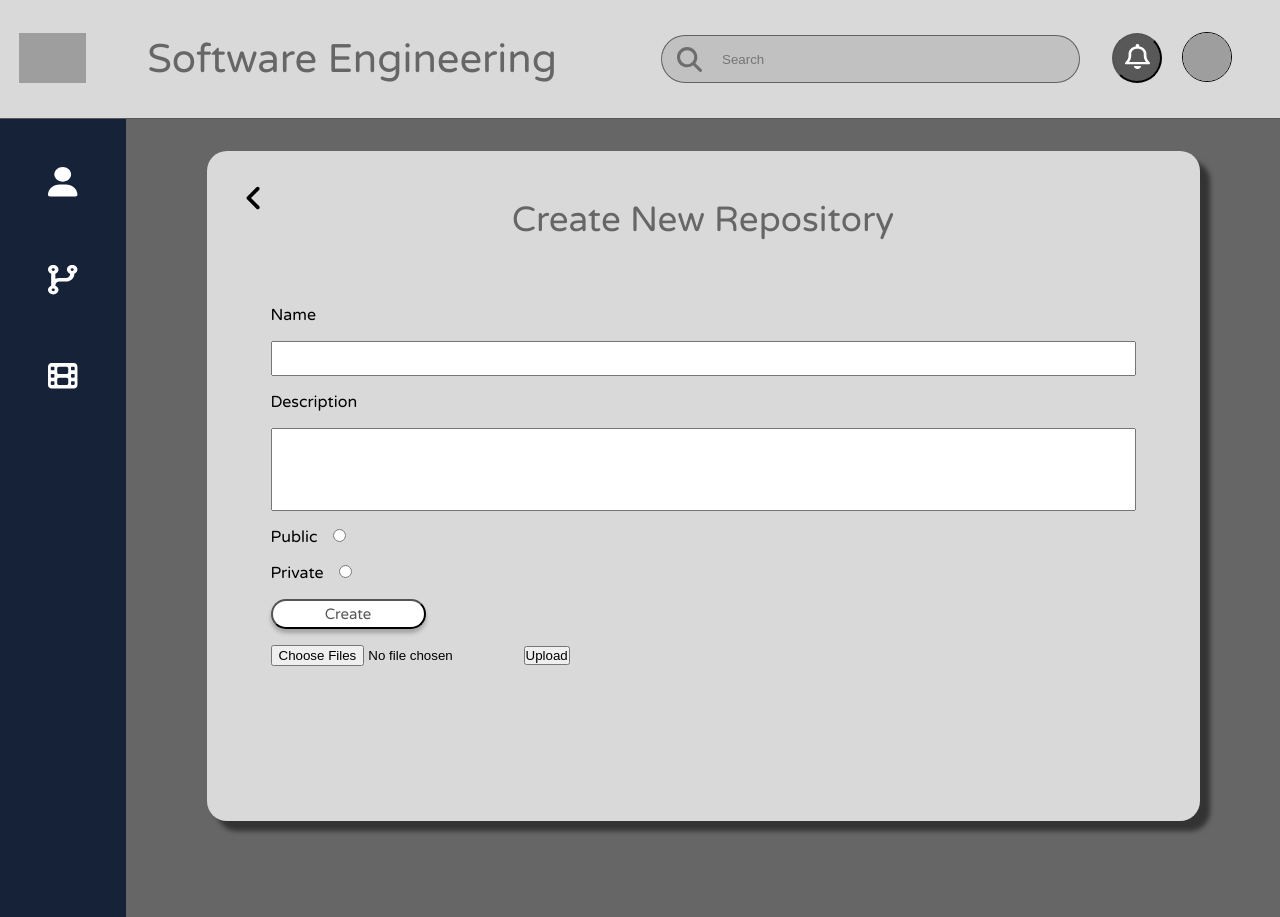
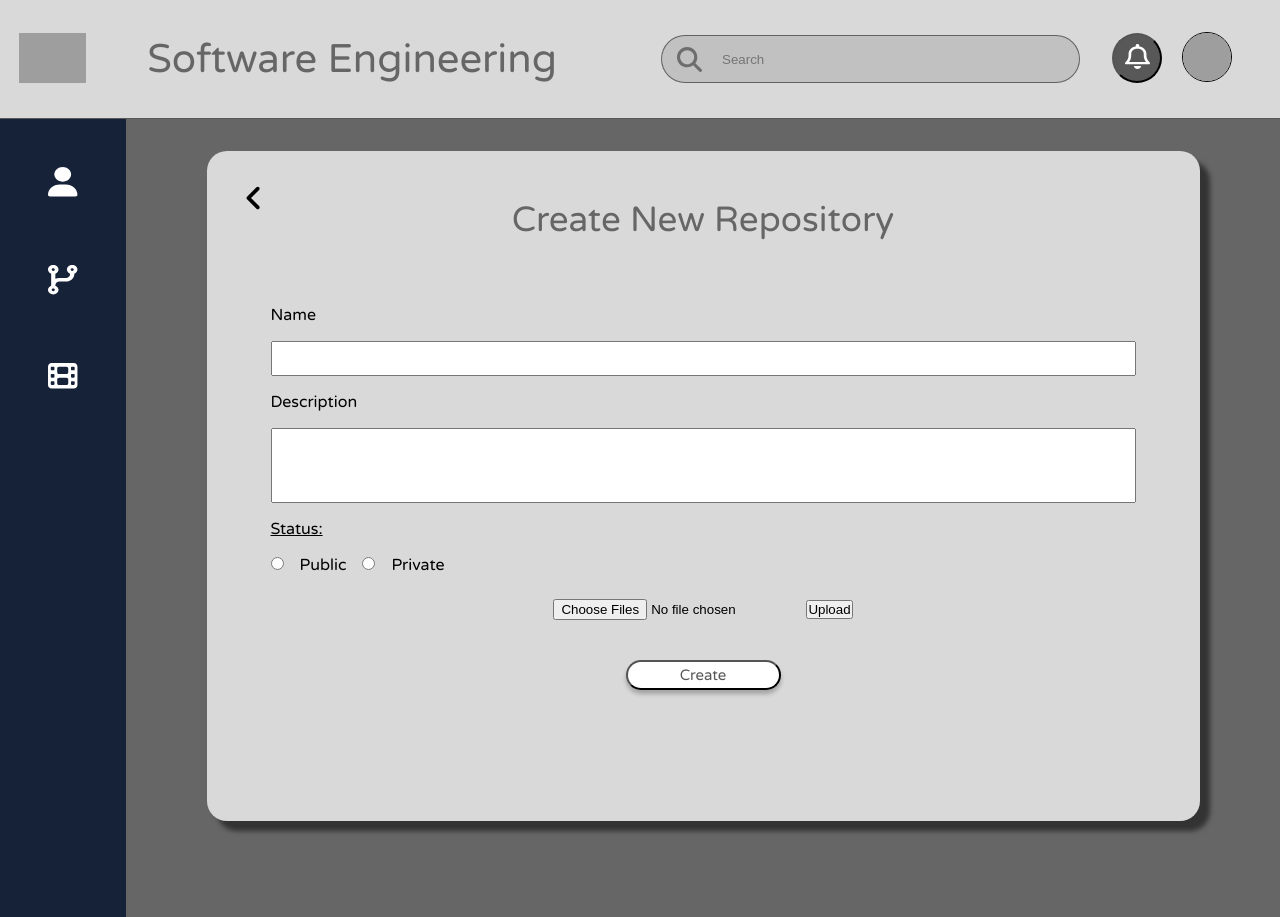
Before and after one commit to phurinjeffy/SE-React, a React (Create React App) app in the folder frontend/: page /upload in a window 1280 px wide. Built offline with nearby package versions, Linux system fonts and the light colour scheme; grey boxes are pictures that could not be loaded.

Commit message:
fileform update

```diff
--- a/frontend/src/components/FileForm/FileForm.css
+++ b/frontend/src/components/FileForm/FileForm.css
@@ -16,21 +16,32 @@
 }
 
 .RepositInput #name {
-  padding: 0.5rem 0;
+  padding: 0.5rem 0 0.5rem 0.5rem;
 }
 
 .RepositInput #description {
-  padding: 2rem 0;
+  padding: 0.5rem 0 3rem 0.5rem;
 }
 
 .RepositRadio div {
   margin-top: 1rem;
 }
 
+.RepositRadio p {
+  margin: 1rem 0;
+  text-decoration: underline;
+}
+
 .RepositRadio label {
-  margin-right: 1rem;
+  margin: 1rem;
+}
+
+.UploadInput {
+  margin: 1.5rem 0;
+  text-align: center;
 }
 
 .SaveButton {
-  margin-bottom: 1rem;
+  display: flex;
+  justify-content: center;
 }
--- a/frontend/src/components/FileForm/FileForm.jsx
+++ b/frontend/src/components/FileForm/FileForm.jsx
@@ -50,18 +50,11 @@ const FileForm = () => {
           </div>
 
           <div className="RepositRadio">
-            <div>
-              <label for="public">Public</label>
-              <input type="radio" id="public" name="status" value="Public" />
-            </div>
-            <div>
-              <label for="private">Private</label>
-              <input type="radio" id="private" name="status" value="Private" />
-            </div>
-          </div>
-
-          <div className="SaveButton">
-            <button>Create</button>
+            <p>Status:</p>
+            <input type="radio" id="public" name="status" value="Public" />
+            <label for="public">Public</label>
+            <input type="radio" id="private" name="status" value="Private" />
+            <label for="private">Private</label>
           </div>
 
           <form onSubmit={handleSubmit}>
@@ -71,6 +64,10 @@ const FileForm = () => {
             </div>
             {files && <p>{files.length} files selected</p>}
           </form>
+
+          <div className="SaveButton">
+            <button>Create</button>
+          </div>
         </form>
       </div>
     </GenericContainer>
```
